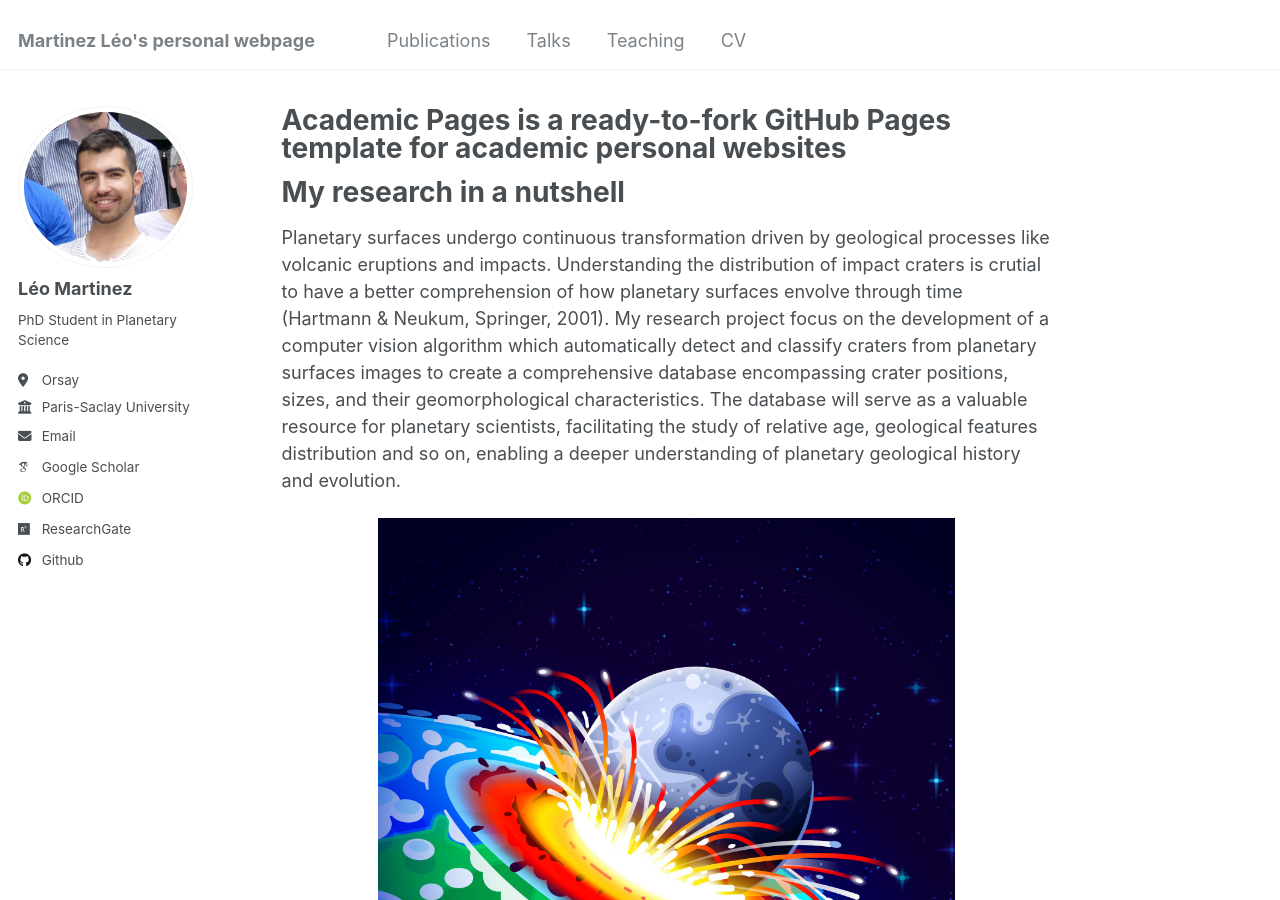
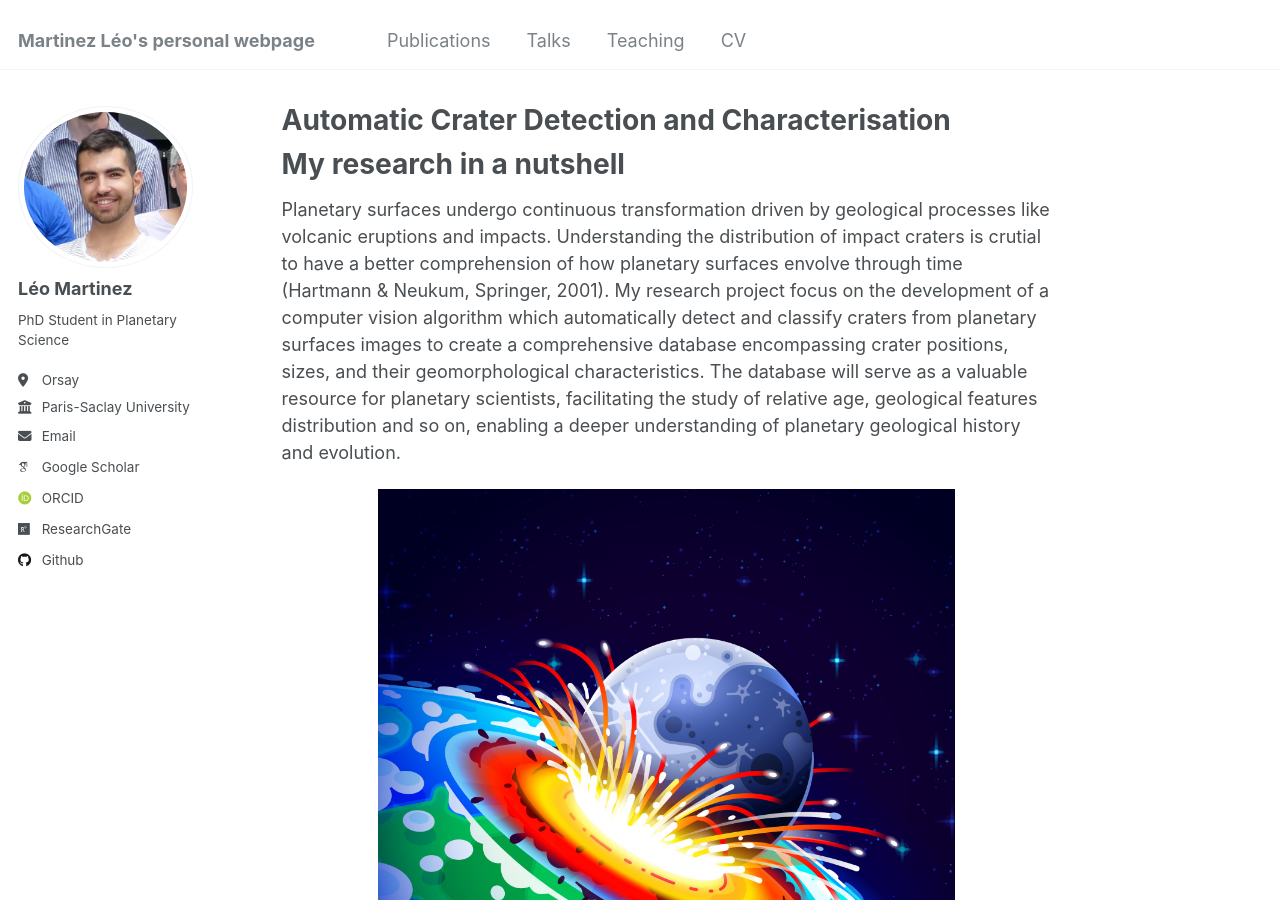
Before and after one commit to leomrtinez/leomrtinez.github.io, a Jekyll site: the page built from _pages/about.md, in a window 1280 px wide and 900 px high. Built offline with Jekyll 4.4.1, drawn with Linux system fonts in a browser that asks for light colours; some web fonts are replaced.

Commit message:
Update about.md

```diff
--- a/_pages/about.md
+++ b/_pages/about.md
@@ -1,6 +1,6 @@
 ---
 permalink: /
-title: "Academic Pages is a ready-to-fork GitHub Pages template for academic personal websites"
+title: "Automatic Crater Detection and Characterisation"
 author_profile: true
 redirect_from:
   - /about/
```
